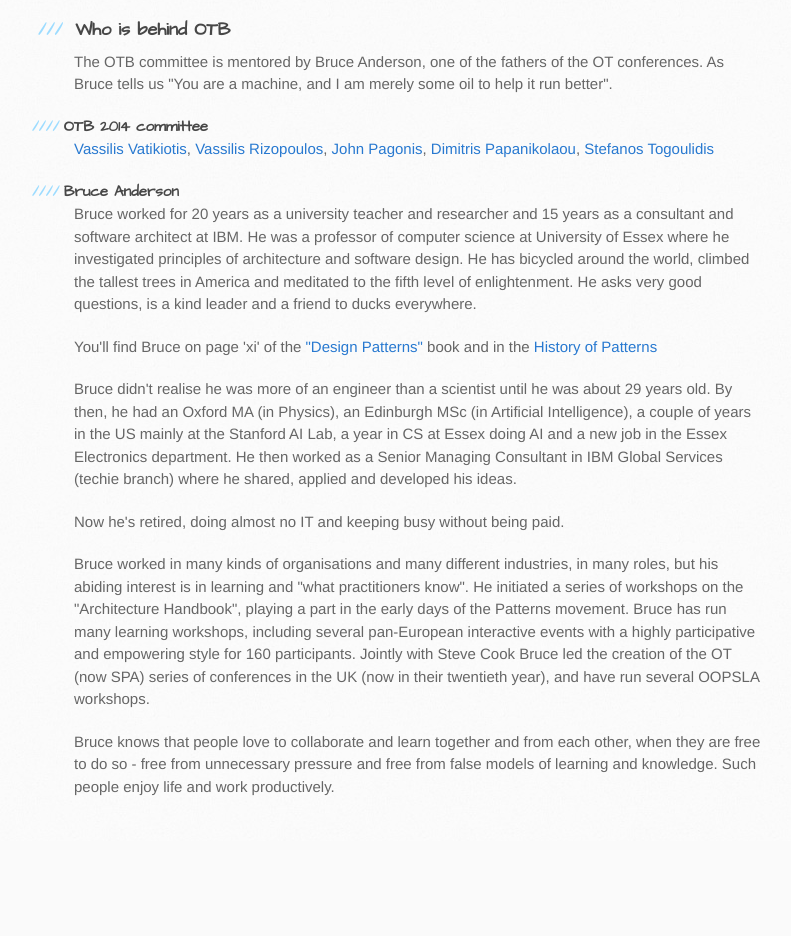
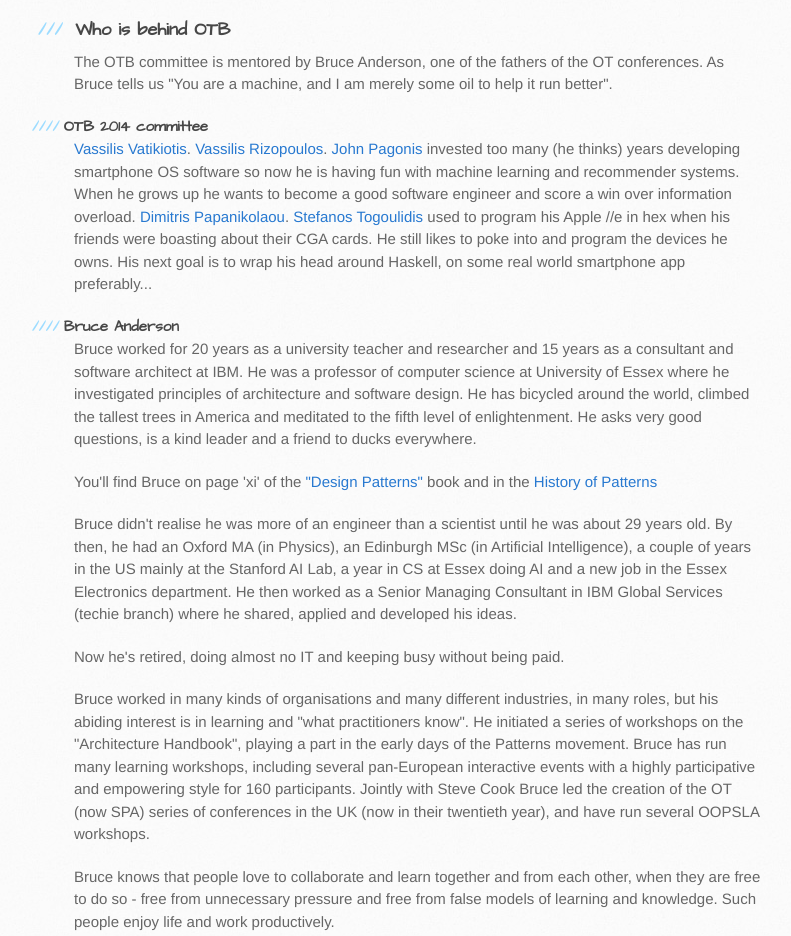
Before and after one commit to OTB-Conference/OTB-Conference.github.io, a plain HTML site: page index.html in a window 1280 px wide. Shown: the part 1160-2096 px from the top of the page, without its empty margins (96-887 px from the left). Before the commit the page ends 2001 px from the top, so only its background shows below. Drawn offline with Linux system fonts and the light colour scheme.

Commit message:
Mini bio changes.

```diff
--- a/index.html
+++ b/index.html
@@ -89,7 +89,7 @@ The OTB committee is mentored by Bruce Anderson, one of the fathers of the OT co
 
 <h4><a name="about-committee" class="anchor" href="#about-bruce"><span class="octicon octicon-link"></span></a>OTB 2014 committee</h4>
 
-<p><a href="https://twitter.com/o_trixlidios" class="user-mention">Vassilis Vatikiotis</a>, <a href="https://twitter.com/arcandros" class="user-mention">Vassilis Rizopoulos</a>, <a href="https://twitter.com/JohnPagonis" class="user-mention">John Pagonis</a>, <a href="https://twitter.com/dipapan" class="user-mention">Dimitris Papanikolaou</a>, <a href="https://twitter.com/hypest" class="user-mention">Stefanos Togoulidis</a></p>
+<p><a href="https://twitter.com/o_trixlidios" class="user-mention">Vassilis Vatikiotis</a>. <a href="https://twitter.com/arcandros" class="user-mention">Vassilis Rizopoulos</a>. <a href="https://twitter.com/JohnPagonis" class="user-mention">John Pagonis</a> invested too many (he thinks) years developing smartphone OS software so now he is having fun with machine learning and recommender systems.  When he grows up he wants to become a good software engineer and score a win over information overload. <a href="https://twitter.com/dipapan" class="user-mention">Dimitris Papanikolaou</a>. <a href="https://twitter.com/hypest" class="user-mention">Stefanos Togoulidis</a> used to program his Apple //e in hex when his friends were boasting about their CGA cards. He still likes to poke into and program the devices he owns. His next goal is to wrap his head around Haskell, on some real world smartphone app preferably...</p>
 
 <h4><a name="about-bruce" class="anchor" href="#about-bruce"><span class="octicon octicon-link"></span></a>Bruce Anderson</h4>
 <p>
```
